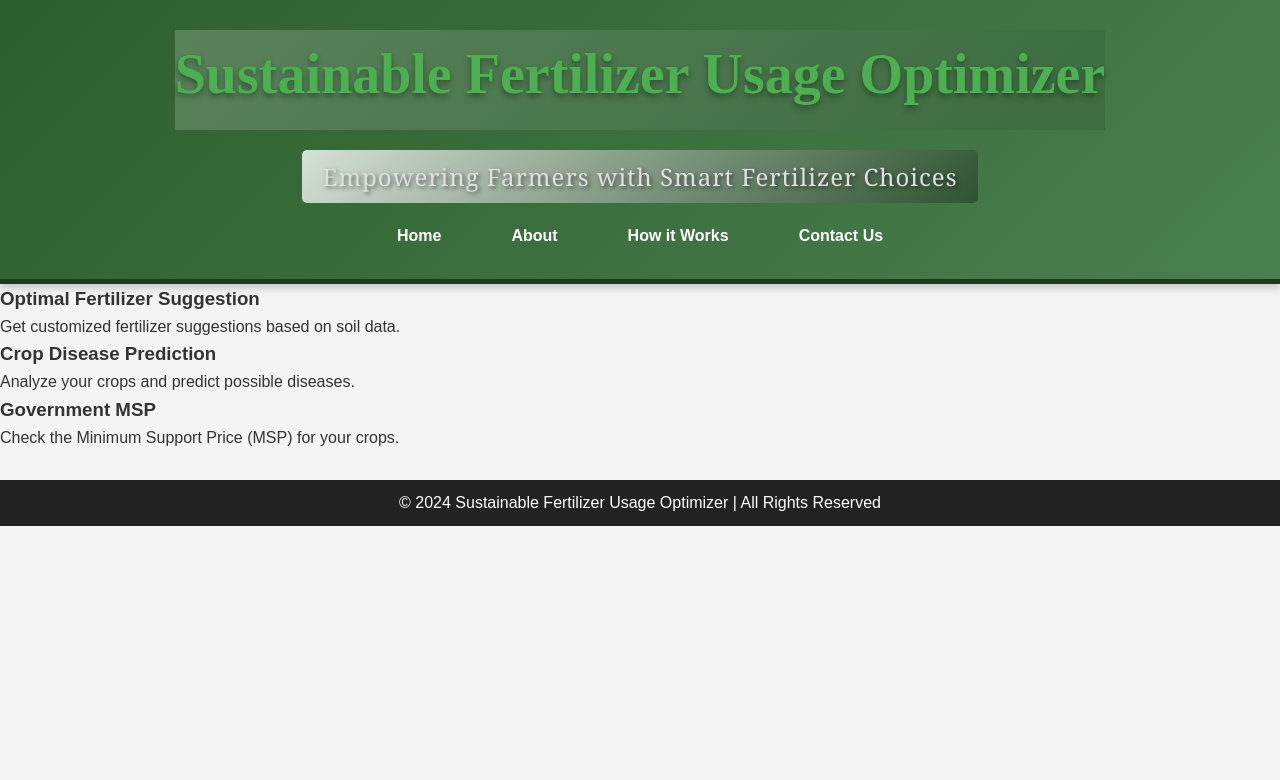
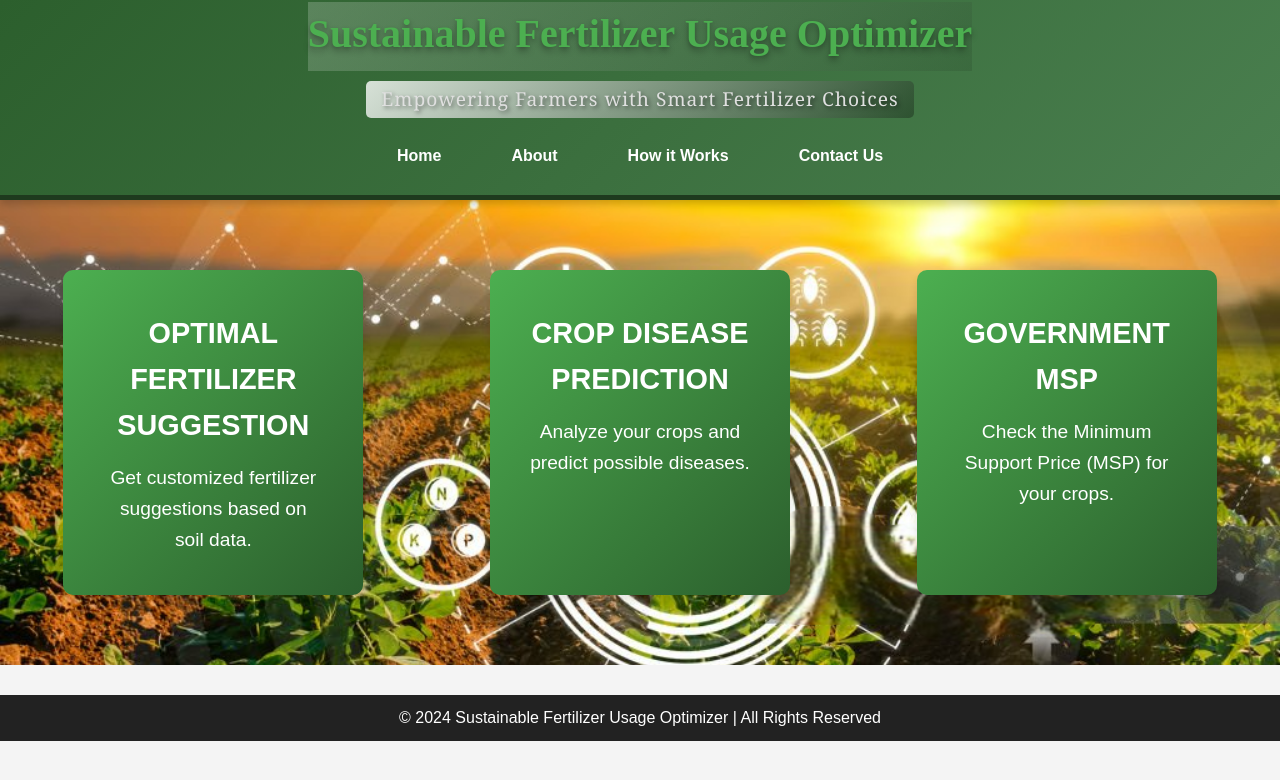
Before and after one commit to ADARSH4118/Optimal_Fertilizer_Recommendation, a plain HTML site: page index.html in a window 1280 px wide. Drawn offline with Linux system fonts and the light colour scheme.

Commit message:
Update index.css

```diff
--- a/index.css
+++ b/index.css
@@ -1,4 +1,3 @@
-
 * {
     margin: 0;
     padding: 0;
@@ -12,35 +11,36 @@ body {
     line-height: 1.6;
 }
 
-
 header {
     background: linear-gradient(135deg, #2c5f2d, #4a7f4f);
     color: white;
-    padding: 30px 0;
+    padding: 15px 0;
     text-align: center;
     border-bottom: 5px solid #1e3a1e;
     box-shadow: 0 4px 8px rgba(0, 0, 0, 0.2);
     position: relative;
+    display: flex;
+    flex-direction: column;
+    justify-content: center;
+    align-items: center;
+    height: 200px;
 }
 
 header h1 {
-    font-size: 3.5rem;
-    margin-bottom: 20px;
+    font-size: 2.5rem;
+    margin: 0;
     font-weight: 900;
     color: #4caf50;
     text-transform: capitalize;
     text-shadow: 0 4px 6px rgba(0, 0, 0, 0.3), 0 1px 3px rgba(0, 0, 0, 0.1);
     font-family: 'Playfair Display', serif;
-    padding-bottom: 10px;
-    display: inline-block;
     background: linear-gradient(135deg, rgba(255, 255, 255, 0.2), rgba(0, 0, 0, 0.1));
+    padding-bottom: 5px;
 }
 
-
-
 header p {
-    font-size: 1.5rem;
-    margin-bottom: 20px;
+    font-size: 1.2rem;
+    margin-top: 10px;
     font-weight: 300;
     line-height: 1.4;
     color: #e0e0e0;
@@ -49,7 +49,7 @@ header p {
     font-family: 'Georgia', serif;
     background: linear-gradient(135deg, rgba(255, 255, 255, 0.8), rgba(0, 0, 0, 0.3));
     display: inline-block;
-    padding: 10px 20px;
+    padding: 5px 15px;
     border-radius: 5px;
 }
 
@@ -59,7 +59,7 @@ nav ul {
     list-style: none;
     display: flex;
     justify-content: center;
-    margin: 0;
+    margin: 25px;
     padding: 0;
 }
 
@@ -83,17 +83,61 @@ nav ul li a:hover {
     color: #eaeaea;
 }
 
-
 nav ul li a.active, nav ul li a.active:hover {
     background-color: rgba(255, 255, 255, 0.5);
     color: #eaeaea;
     border-bottom: 2px solid #fff;
 }
 
+main {
+    margin: 30px 0;
+}
 
 
-main {
-    margin: 30px 0;
+.features-section {
+    background-image: url('img.png');
+    background-size: cover;
+    background-repeat: no-repeat;
+    background-position: center;
+    padding: 50px 0;
+    background-color: #f4f4f4;
+    margin-bottom: 0;
+}
+
+.features {
+    display: flex;
+    justify-content: space-around;
+    flex-wrap: wrap;
+}
+
+.feature-box {
+    background: linear-gradient(135deg, #4caf50, #2c5f2d);
+    color: white;
+    text-align: center;
+    padding: 40px;
+    width: 300px;
+    margin: 20px;
+    border-radius: 10px;
+    box-shadow: 0 4px 8px rgba(0, 0, 0, 0.1);
+    transition: transform 0.3s ease, box-shadow 0.3s ease;
+    cursor: pointer;
+}
+
+.feature-box:hover {
+    transform: scale(1.05);
+    box-shadow: 0 6px 12px rgba(0, 0, 0, 0.2);
+}
+
+.feature-box h3 {
+    font-size: 1.8rem;
+    margin-bottom: 15px;
+    text-transform: uppercase;
+}
+
+.feature-box p {
+    font-size: 1.2rem;
+    font-weight: 300;
+    line-height: 1.6;
 }
 
 
@@ -104,6 +148,7 @@ main {
     background-position: center;
     padding: 50px 0;
     color: #fff;
+    display: none;
 }
 
 .form-section .container {
@@ -118,7 +163,6 @@ h2 {
     text-align: center;
     margin-bottom: 20px;
 }
-
 
 form label {
     display: block;
@@ -163,7 +207,6 @@ form input::placeholder {
     background-color: #218838;
 }
 
-
 footer {
     background-color: #222;
     color: #fff;
```
